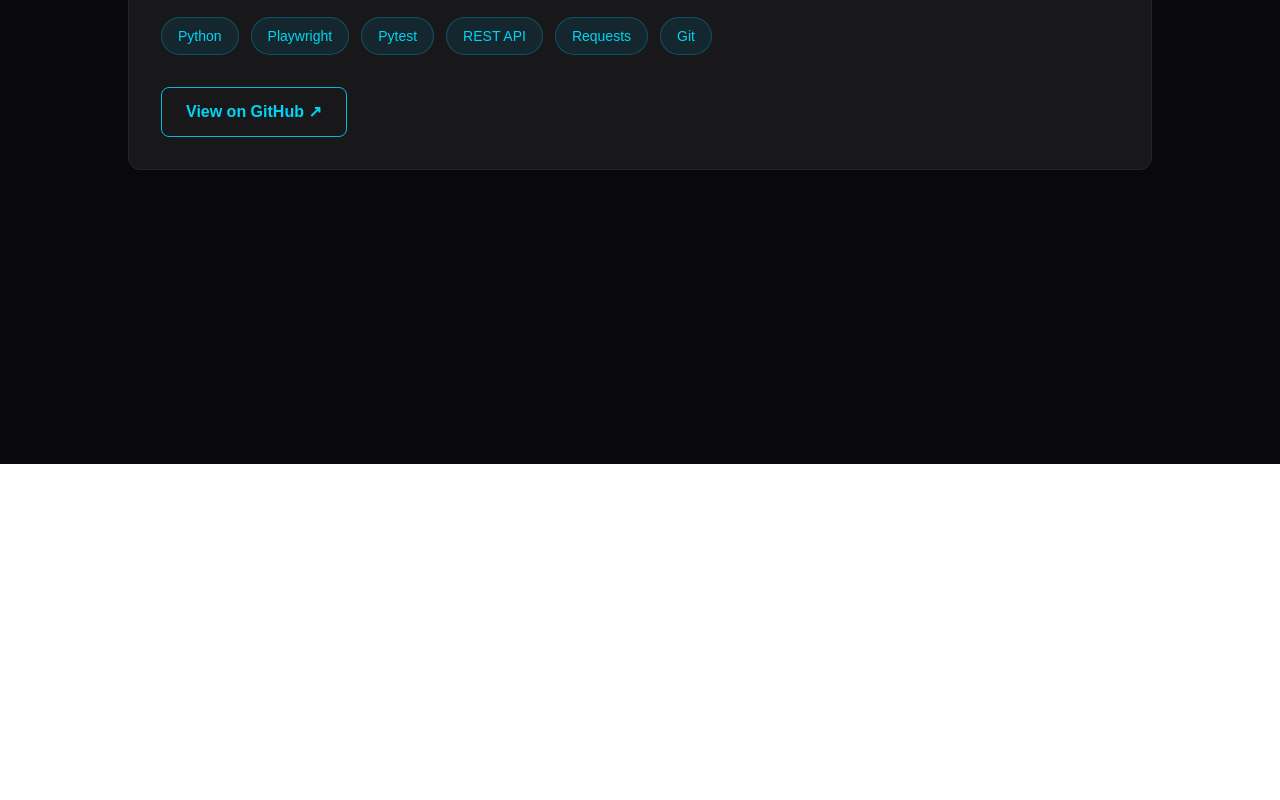
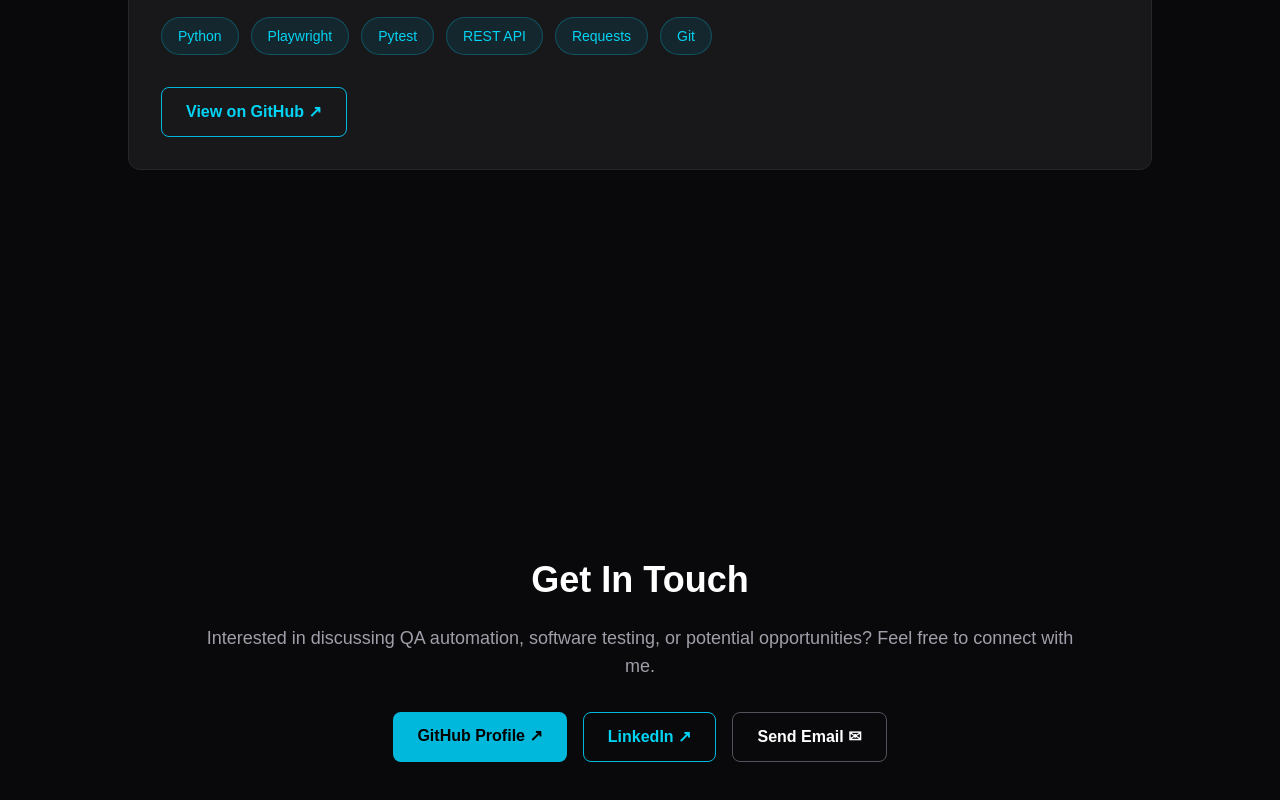
Before and after one commit to quality-krl/PersonalSite, a Next.js app: page / in a window 1280 px wide. Shown: the part 2036-2836 px from the top of the page. Before the commit the page ends 2500 px from the top, so only its background shows below. Built offline with nearby package versions, Linux system fonts and the light colour scheme.

Commit message:
feat: add contact section with social and email links

```diff
--- a/app/page.tsx
+++ b/app/page.tsx
@@ -167,6 +167,51 @@ export default function Home() {
         </div>
       </section>
 
+{/* Contact Section */}
+<section id="contact" className="px-6 py-24">
+  <div className="mx-auto max-w-4xl text-center">
+    <h2 className="text-4xl font-bold">
+      Get In Touch
+    </h2>
+
+    <p className="mt-6 text-lg text-zinc-400">
+      Interested in discussing QA automation,
+      software testing, or potential opportunities?
+      Feel free to connect with me.
+    </p>
+
+
+<div className="mt-8 flex flex-wrap justify-center gap-4">
+  <a
+    href="https://github.com/quality-krl"
+    target="_blank"
+    rel="noopener noreferrer"
+    className="rounded-lg bg-cyan-500 px-6 py-3 font-semibold text-black transition-colors hover:bg-cyan-400"
+  >
+    GitHub Profile ↗
+  </a>
+
+  <a
+    href="https://www.linkedin.com/in/kirill-kovalevski/"
+    target="_blank"
+    rel="noopener noreferrer"
+    className="rounded-lg border border-cyan-500 px-6 py-3 font-semibold text-cyan-400 transition-colors hover:bg-cyan-500 hover:text-black"
+  >
+    LinkedIn ↗
+  </a>
+
+<a
+  href="mailto:kirill.kovalevski.qa@gmail.com"
+  className="rounded-lg border border-zinc-600 px-6 py-3 font-semibold text-white transition-colors hover:border-cyan-400 hover:text-cyan-400"
+>
+  Send Email ✉
+</a>
+
+</div>
+
+  </div>
+</section>
+
     </main>
   );
 }
```
